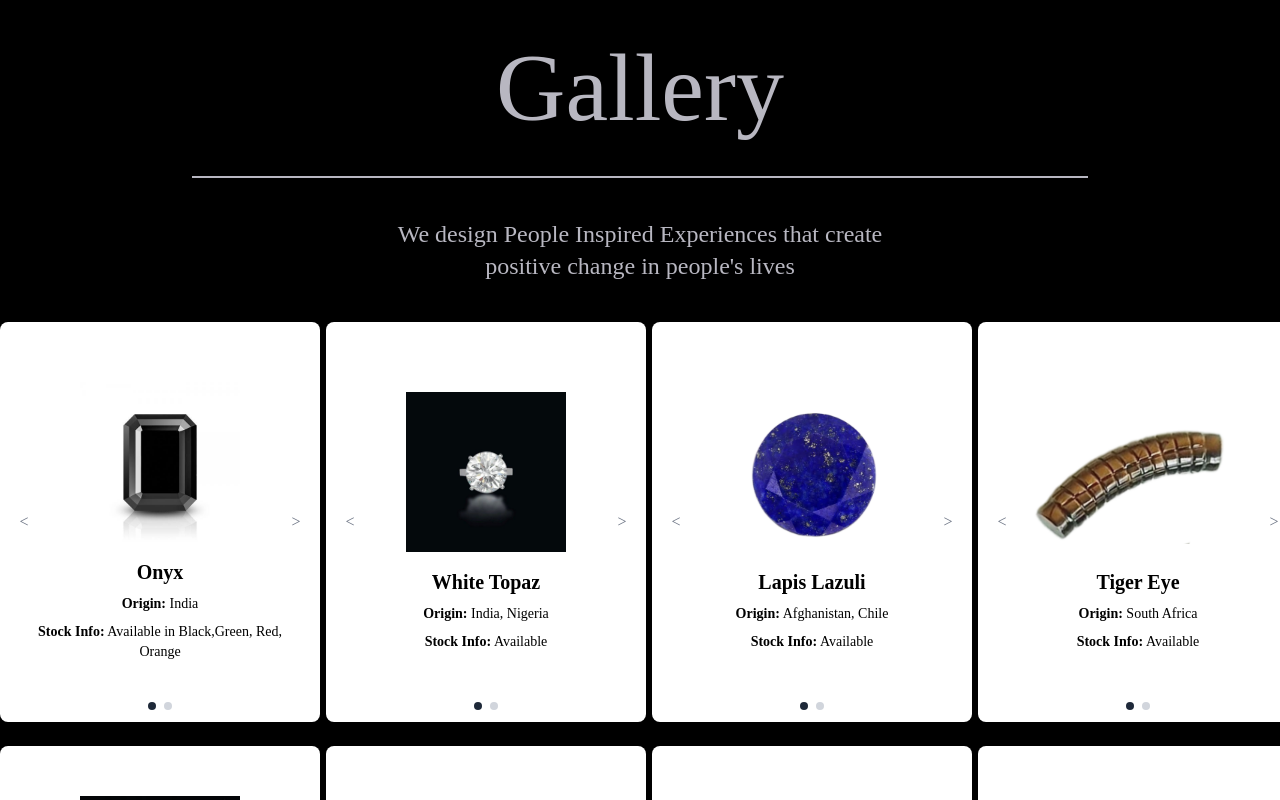
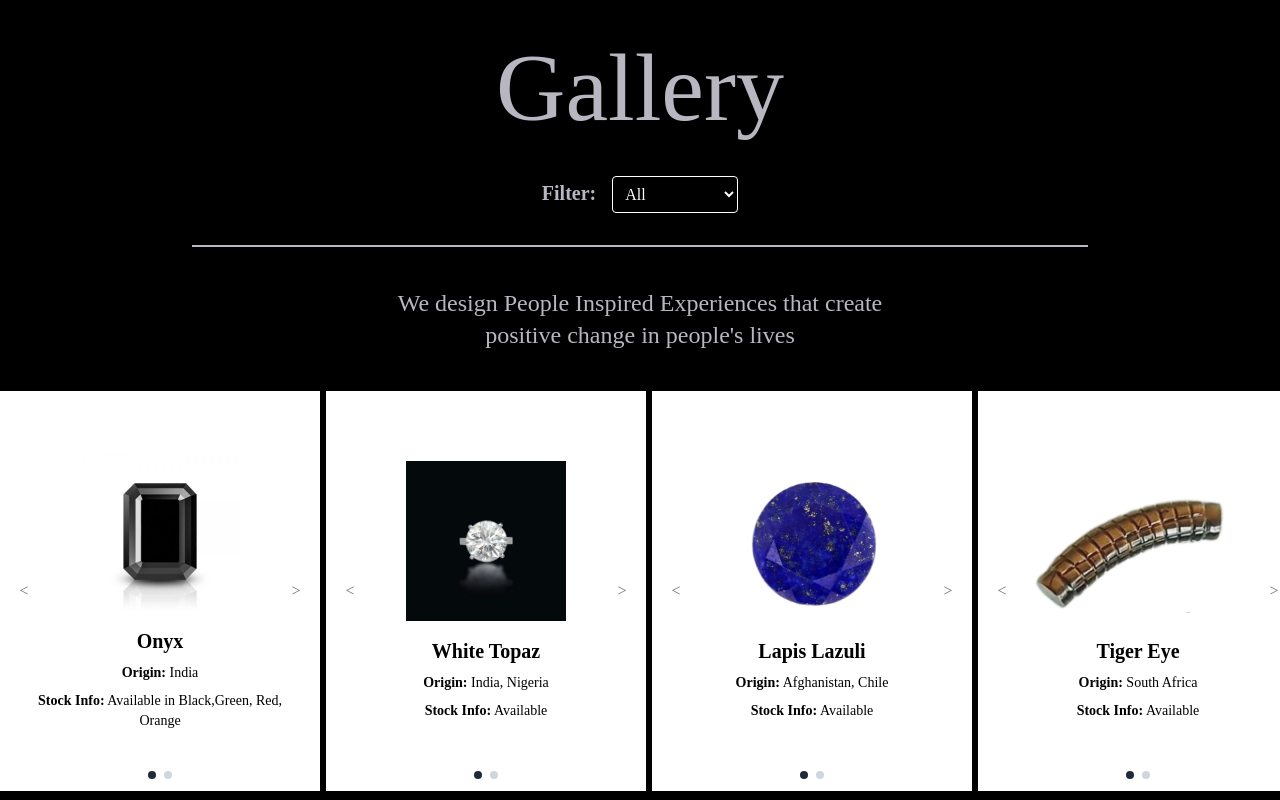
Before and after one commit to JatinMehta007/Freelance-project, a React (Vite) app: page /gallery in a window 1280 px wide. Shown: the top 800 px of the page. Built offline with nearby package versions, Linux system fonts and the light colour scheme; a web font is replaced by a local one.

Commit message:
add type

```diff
--- a/src/pages/Gallery1.jsx
+++ b/src/pages/Gallery1.jsx
@@ -1,8 +1,9 @@
 import { useState } from "react";
-import { allSlides } from "../components/allSlides";  // Adjust the path as needed
+import { allSlides } from "../components/allSlides";
 
 export const Gallery = () => {
   const [indexes, setIndexes] = useState(Array(allSlides.length).fill(0));
+  const [selectedCategory, setSelectedCategory] = useState("all");
 
   const nextSlide = (i) => {
     setIndexes((prev) => {
@@ -20,13 +21,36 @@ export const Gallery = () => {
     });
   };
 
+  // Filter slides by selected category
+  const filteredSlides = allSlides.filter(
+    (slides) =>
+      selectedCategory === "all" ||
+      slides.some((item) => item.type === selectedCategory)
+  );
+
   return (
     <div
       style={{ fontFamily: '"Times New Roman", Times, serif' }}
       className="bg-black min-h-screen w-screen flex flex-col items-center justify-center text-[#B8B7C1]"
     >
       <p className="text-8xl text-center p-10">Gallery</p>
+
+      {/* Dropdown */}
+      <div className="mb-8">
+        <label className="mr-4 text-xl font-semibold">Filter:</label>
+        <select
+          value={selectedCategory}
+          onChange={(e) => setSelectedCategory(e.target.value)}
+          className="p-2 text-white rounded border border-white"
+        >
+          <option value="all">All</option>
+          <option value="precious">Precious</option>
+          <option value="non-precious">Non-Precious</option>
+        </select>
+      </div>
+
       <div className="border border-[#B8B7C1] w-[70%] mx-auto mb-10"></div>
+
       <p className="font-normal pb-10 text-2xl text-center">
         We design People Inspired Experiences that create <br />
         <span>positive change in people's lives</span>
@@ -34,12 +58,11 @@ export const Gallery = () => {
 
       {/* Grid of cards */}
       <div className="grid grid-cols-1 sm:grid-cols-2 md:grid-cols-3 xl:grid-cols-4 gap-6 pb-20">
-        {allSlides.map((slides, i) => (
+        {filteredSlides.map((slides, i) => (
           <div
             key={i}
-            className="relative w-[320px] h-[400px] overflow-hidden bg-white rounded-lg"
+            className="relative w-[320px] h-[400px] overflow-hidden bg-white "
           >
-            {/* Slide wrapper */}
             <div
               className="flex transition-transform duration-700 ease-in-out"
               style={{
@@ -77,7 +100,9 @@ export const Gallery = () => {
                         {item.Popular_Uses}
                       </p>
                       <p className="text-sm">
-                        <span className="font-semibold">Interesting Fact:</span>{" "}
+                        <span className="font-semibold">
+                          Interesting Fact:
+                        </span>{" "}
                         {item.Interesting_Facts}
                       </p>
                     </>
@@ -86,7 +111,7 @@ export const Gallery = () => {
               ))}
             </div>
 
-            {/* Navigation Arrows */}
+            {/* Arrows */}
             <button
               onClick={() => prevSlide(i)}
               className="absolute top-1/2 left-2 transform -translate-y-1/2 w-8 h-8 flex items-center justify-center text-gray-500 hover:text-black z-10"
```
